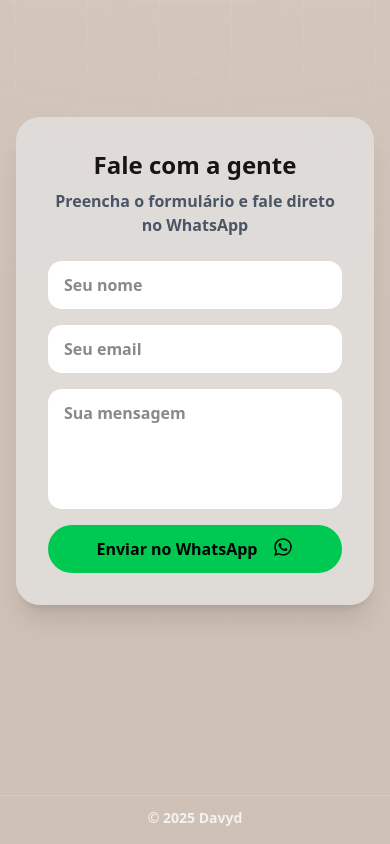
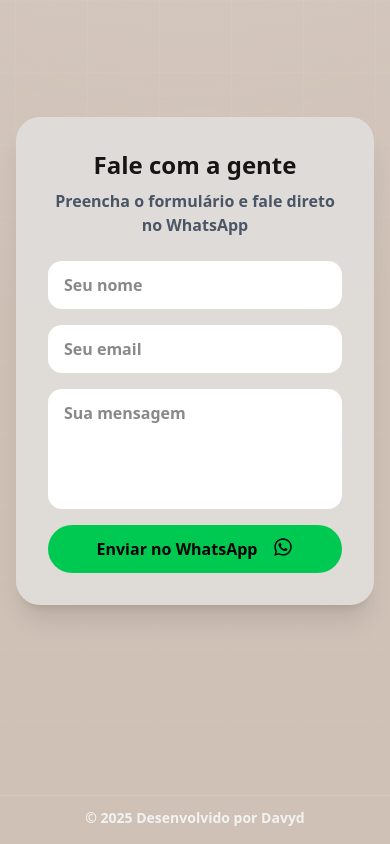
Before and after one commit to DavydEdivaldo/catalogo-DK, a React (Vite) app: page / in a window 390 px wide. Shown: the part 2211-3055 px from the top of the page. Built offline with nearby package versions, Linux system fonts and the light colour scheme.

Commit message:
update grid mobile
atualização no grid mobile, para ficar com 3 colunas igual do instagram, e adicionando link para o whatsapp no footer

```diff
--- a/src/components/Footer.jsx
+++ b/src/components/Footer.jsx
@@ -7,8 +7,8 @@
                     <hr className="my-3 border-[#F2F2F2] opacity-15 sm:mx-auto lg:my-6 text-center " />
                     <span className="block text-sm pb-4 text-[#F2F2F2] text-center dark:text-gray-400">
                         © 2025{" "}
-                        <a href="#" className="hover:underline">
-                            Davyd
+                        <a href="https://wa.link/5k58iy" className="hover:underline">
+                            Desenvolvido por Davyd
                         </a>
 
                     </span>
--- a/src/components/Header.jsx
+++ b/src/components/Header.jsx
@@ -66,8 +66,8 @@
                     <img className="w-[80px] h-[80px]" src={logo} alt="" />
                     <div className="flex-shrink-0">
                         <a
-                            href="#Home"
-                            onClick={(e) => scrollToSection(e, "#Home")}
+                            href="https://catalogodkconfeccoes.vercel.app/"
+
                             className="text-xl font-bold text-[#F2F2F2]"
                         >
                             DK Confecções
--- a/src/index.css
+++ b/src/index.css
@@ -209,4 +209,8 @@
         max-width: 90%;
         max-height: 90%;
     }
+    .gallery-grid {
+        grid-template-columns: repeat(3, 1fr);
+        grid-auto-rows: 120px;
+    }
 }
```
